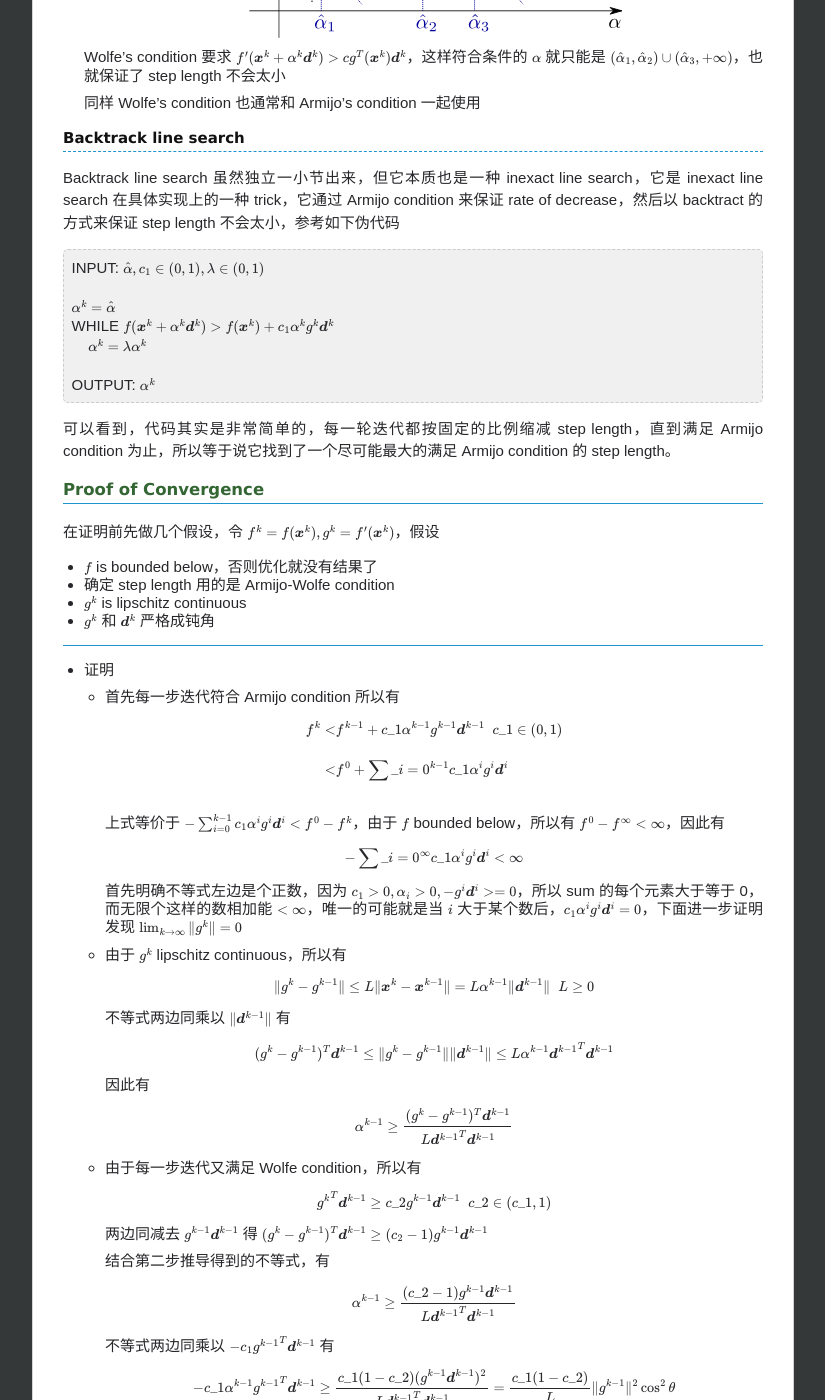
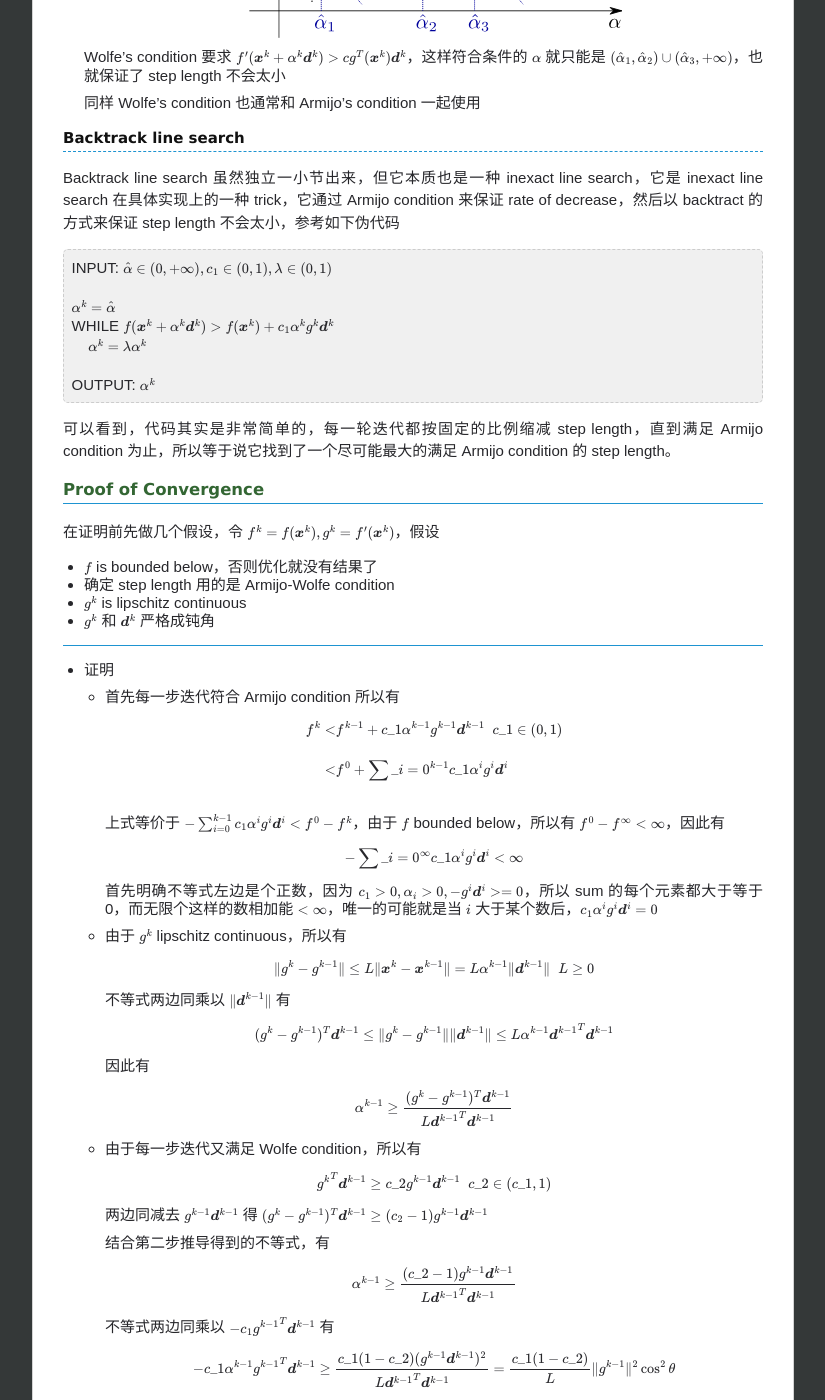
Before and after one commit to chenrushan/chenrushan.github.io, a Jekyll site: the page built from _posts/2014-06-03-NP-07-line-search.markdown, in a window 1280 px wide and 1400 px high, scrolled down 3385 px. Shown: the whole window, without its empty margins (227-1052 px from the left). Built offline with Jekyll 4.4.1, drawn with Linux system fonts in a browser that asks for light colours; Markdown is read by kramdown in place of the engine named in the settings; formulas are drawn with MathJax 3.

Commit message:
[np07]: postprocess

```diff
--- a/_posts/2014-06-03-NP-07-line-search.markdown
+++ b/_posts/2014-06-03-NP-07-line-search.markdown
@@ -129,7 +129,7 @@ Exact line search 有时会带来性能上的问题，这时就需要使用近
 Backtrack line search 虽然独立一小节出来，但它本质也是一种 inexact line search，它是 inexact line search 在具体实现上的一种 trick，它通过 Armijo condition 来保证 rate of decrease，然后以 backtract 的方式来保证 step length 不会太小，参考如下伪代码
 
 <blockquote>
-INPUT: $\hat{\alpha}, c_1 \in (0, 1), \lambda \in (0, 1)$<br/><br/>
+INPUT: $\hat{\alpha} \in (0, +\infty), c_1 \in (0, 1), \lambda \in (0, 1)$<br/><br/>
 
 $\alpha^k = \hat{\alpha}$ <br/>
 WHILE $f(\boldsymbol{x}^k + \alpha^k \boldsymbol{d}^k) > f(\boldsymbol{x}^k) + c_1 \alpha^k g^k \boldsymbol{d}^k$ <br/>
@@ -166,7 +166,7 @@ OUTPUT: $\alpha^k$
 
      $$ - \sum\_{i=0}^{\infty} c\_1 \alpha^i g^i \boldsymbol{d}^i < \infty$$
 
-     首先明确不等式左边是个正数，因为 $c\_1 > 0, \alpha\_i > 0, -g^i \boldsymbol{d}^i >= 0$，所以 sum 的每个元素大于等于 0，而无限个这样的数相加能 $< \infty$，唯一的可能就是当 $i$ 大于某个数后，$c\_1 \alpha^i g^i \boldsymbol{d}^i = 0$，下面进一步证明发现 $\lim\_{k\rightarrow \infty} \Vert g^k \Vert = 0$
+     首先明确不等式左边是个正数，因为 $c\_1 > 0, \alpha\_i > 0, -g^i \boldsymbol{d}^i >= 0$，所以 sum 的每个元素都大于等于 0，而无限个这样的数相加能 $< \infty$，唯一的可能就是当 $i$ 大于某个数后，$c\_1 \alpha^i g^i \boldsymbol{d}^i = 0$
 
   * 由于 $g^k$ lipschitz continuous，所以有
 
```
